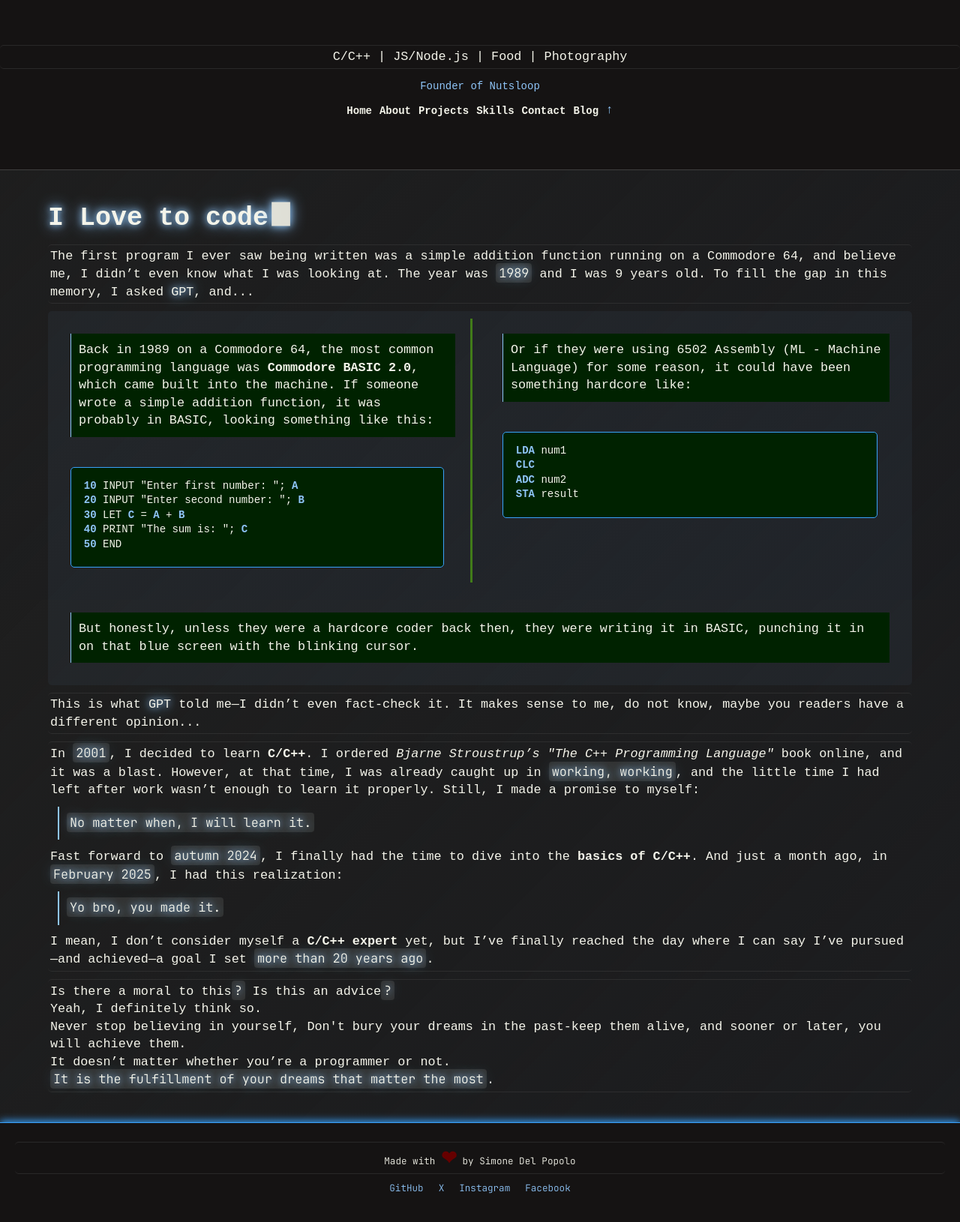
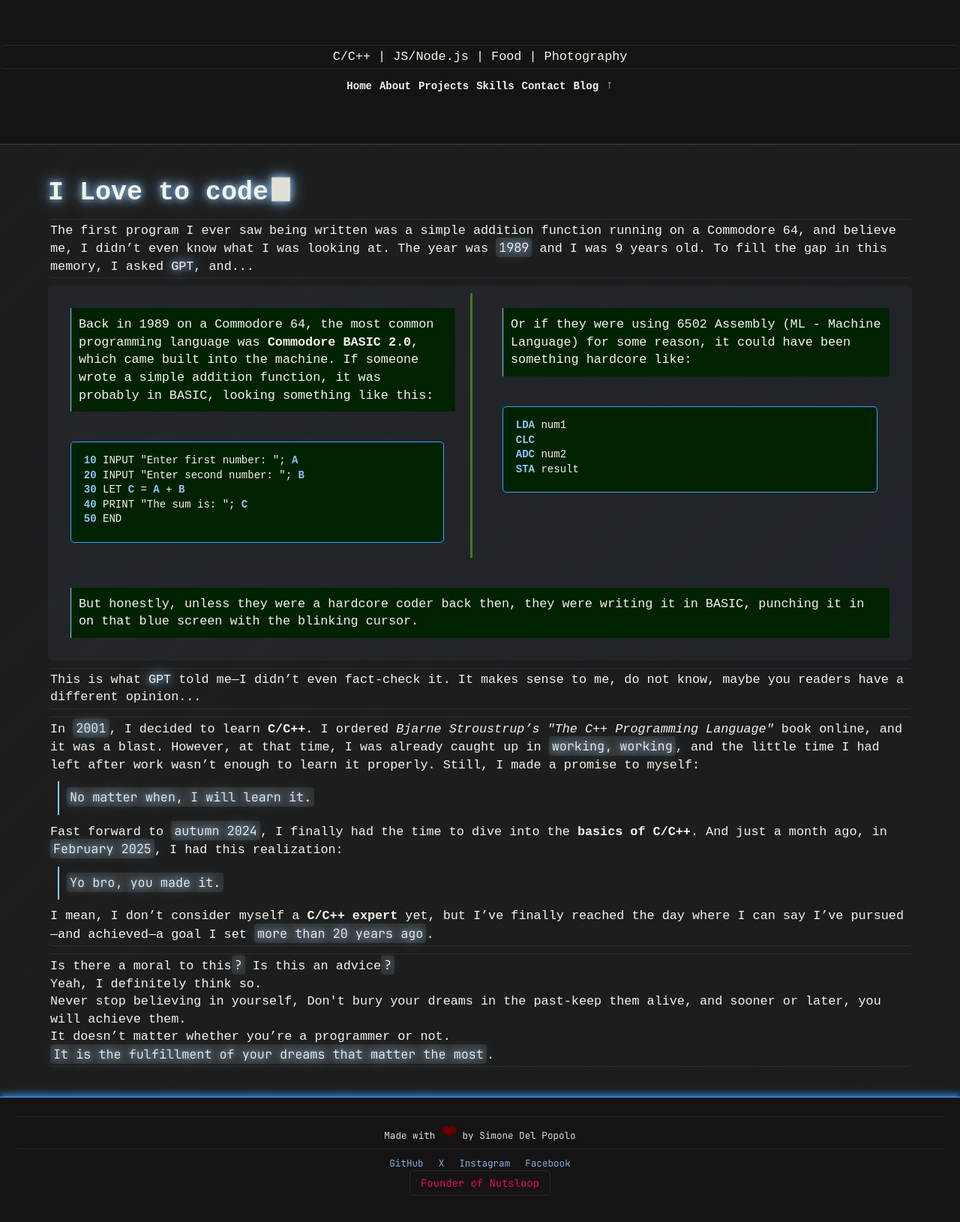
Before and after one commit to simonedelpopolo/website, a website: page public/intro-post.html in a window 1280 px wide. Shown: the whole page at 75% size. Drawn offline with Linux system fonts and the light colour scheme; no server answers; a web font is replaced by a local one.

Commit message:
Update intro-post structure
Refactor and relocate elements for better structure.

- Added hidden div with id 'intro-post'.
- Removed inline 'nutsloop' link from header.
- Renamed article id from 'intro-post' to 'intro'.
- Moved 'nutsloop' link to footer under a new list.

```diff
--- a/public/intro-post.html
+++ b/public/intro-post.html
@@ -15,11 +15,9 @@
 
 <body>
 
+<div id="intro-post" style="display: none"></div>
 <header id="header" class="position_relative header">
   <p id="shuffle_head">C/C++ | JS/Node.js | Photography | Food</p>
-  <a href="https://github.com/sponsors/nutsloop" title="nutsloop">
-    <pre class="nutsloop">Founder of Nutsloop</pre>
-  </a>
   <nav>
     <ul>
       <li><a href="index.html">Home</a></li>
@@ -35,7 +33,7 @@
 
 <main>
 
-  <article id="intro-post">
+  <article id="intro">
     <h1 aria-label="intro">
       <span class="enhance-text">I Love to code<span class="cursor"></span></span>
     </h1>
@@ -122,6 +120,13 @@
     <li><a href="https://instagram.com/simonedelpopolo">Instagram</a></li>
     <li><a href="https://facebook.com/simonedelpopolo">Facebook</a></li>
   </ul>
+  <ul class="nutsloop-links">
+    <li>
+      <a href="https://github.com/sponsors/nutsloop" title="nutsloop" class="nutsloop">
+        Founder of Nutsloop
+      </a>
+    </li>
+  </ul>
 </footer>
 
 <script src="script/effect.js" type="text/javascript"></script>
```
